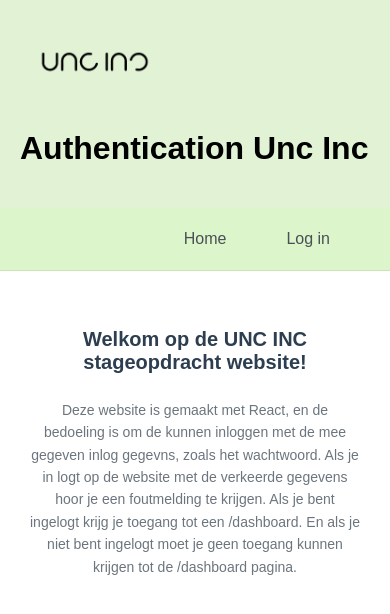
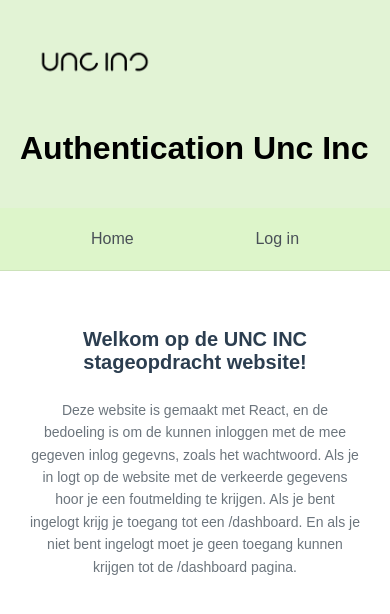
Before and after one commit to RyanSchorel/Unc-Inc-Opdracht, a React (Create React App) app: page / in a window 390 px wide. Shown: the top 614 px of the page. Built offline with nearby package versions, Linux system fonts and the light colour scheme; the HTML template or start-up script is replaced by a standard one.

Commit message:
responsive gefixed

```diff
--- a/public/index.html
+++ b/public/index.html
@@ -7,7 +7,7 @@
     <meta name="theme-color" content="#000000" />
     <meta
       name="description"
-      content="Web site created using create-react-app"
+      content="React app gemaakt door Ryan"
     />
     <link rel="apple-touch-icon" href="%PUBLIC_URL%/logo192.png" />
 
--- a/src/App.css
+++ b/src/App.css
@@ -254,3 +254,10 @@
         font-weight: 600;
         font-size: 18px;
        }
+
+
+       @media (max-width: 700px) {
+        .menu {
+            justify-content: space-around;
+        }
+}
```
